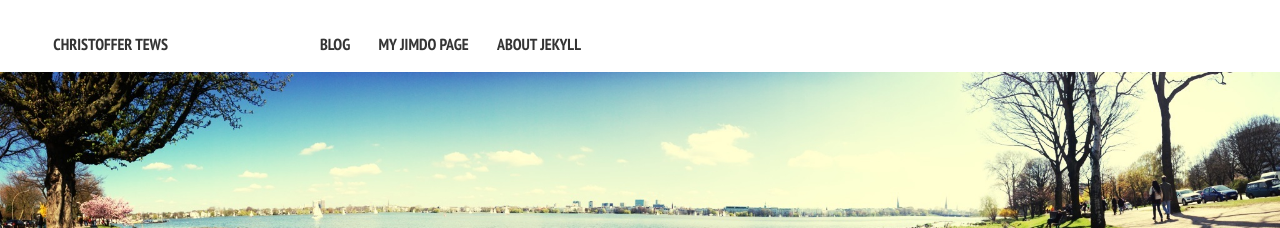
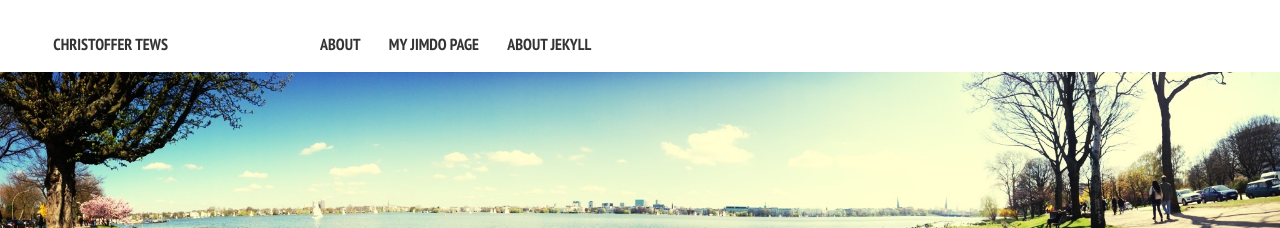
Before and after one commit to ctews/ctews.github.io, a Jekyll site: the page built from index.md, in a window 1280 px wide and 900 px high. Shown: the top 228 px of the window. Built offline with Jekyll 4.4.1, drawn with Linux system fonts in a browser that asks for light colours; nearby versions of some CDN libraries.

Commit message:
Update _config.yml
Remove Blog Post link in navigation

```diff
--- a/_config.yml
+++ b/_config.yml
@@ -32,10 +32,10 @@ bing_verify:
 # Links to include in top navigation
 # For external links add external: true
 links:
-  #- title: About
-  #  url: /about/
-  - title: Blog
-    url: /blog/
+  - title: About
+    url: /about/
+  #- title: Blog
+  #  url: /blog/
   - title: My Jimdo Page
     url: http://ctews.de
     external: true
```
